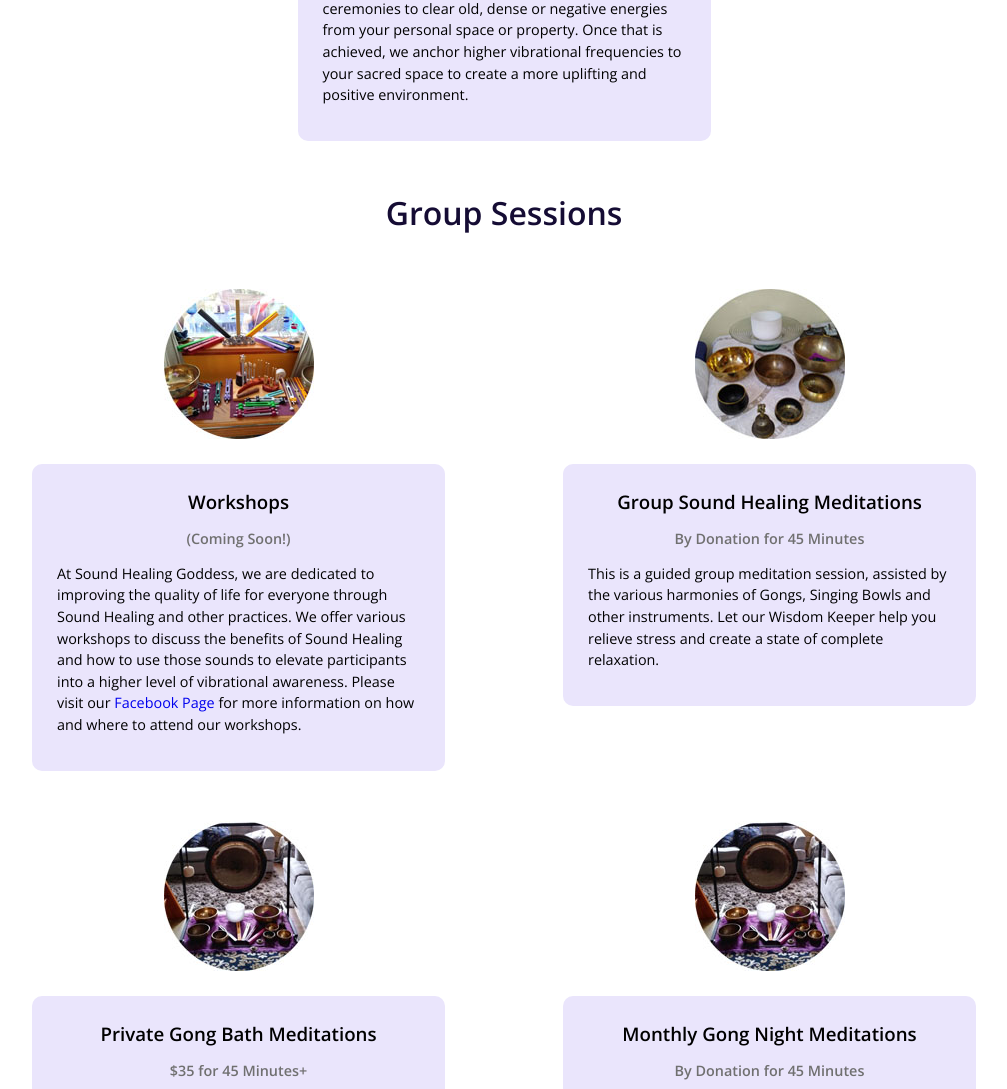
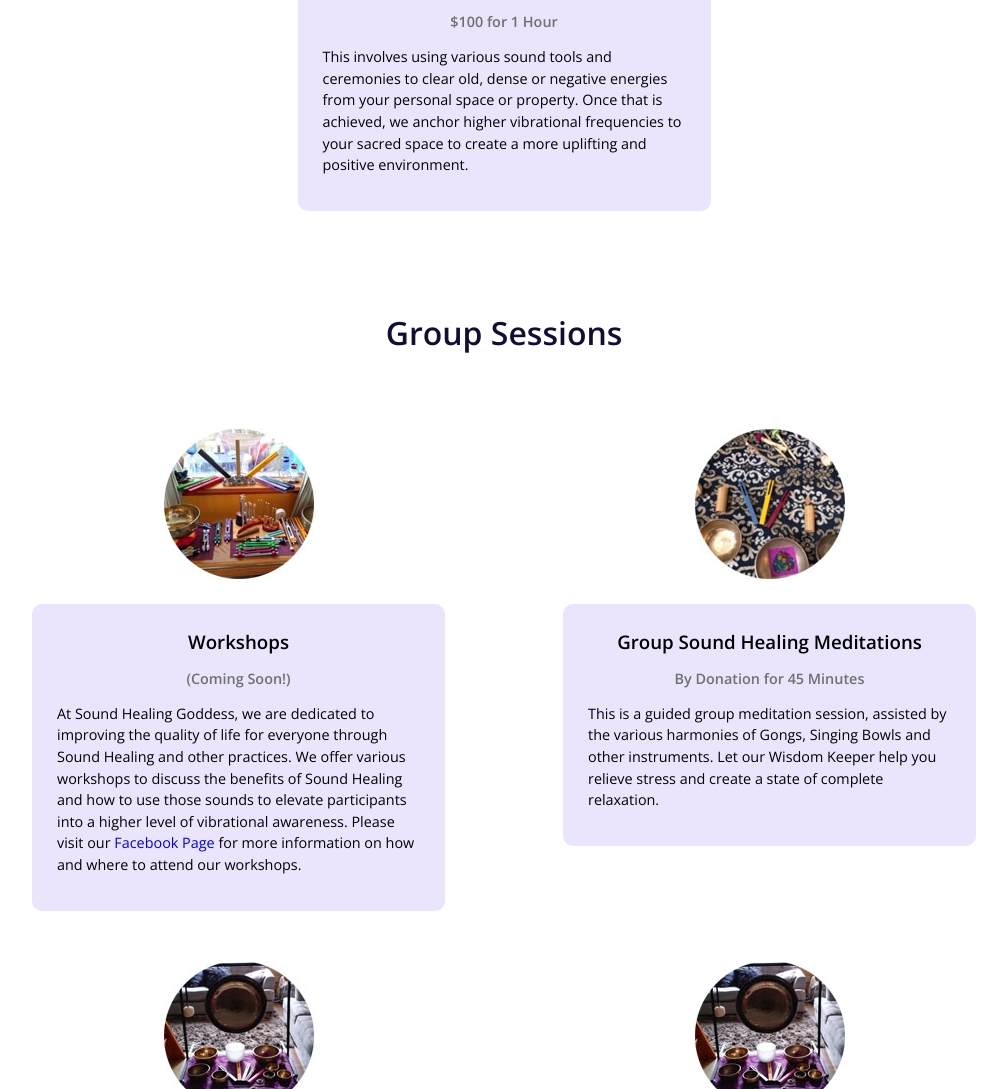
Before and after one commit to eraisuithiel/soundhealinggoddess, a website built with webpack: page src/services.html in a window 1280 px wide. Shown: the part 2325-3414 px from the top of the page, without its empty margins (136-1143 px from the left). Built offline with nearby package versions, Linux system fonts and the light colour scheme.

Commit message:
Minor CSS tweaks and image replace

```diff
--- a/src/sass/styles.scss
+++ b/src/sass/styles.scss
@@ -219,10 +219,11 @@ a:hover {
   padding: 50px;
   display: flex;
   flex-direction: row;
+  margin-bottom: 50px;
 }
 
 article {
-  margin-bottom: 50px;
+  padding-bottom: 50px;
 }
 
 .small-container {
@@ -246,6 +247,7 @@ article {
   width: 100%;
   display: flex;
   flex-direction: column;
+  margin-top: 50px;
 }
 
 .product-container {
@@ -253,7 +255,8 @@ article {
   flex-direction: row;
   flex-wrap: wrap;
   justify-content: space-evenly;
-  margin-top: 30px;
+  margin-top: 50px;
+  margin-bottom: 50px;
 }
 
 .product {
@@ -292,7 +295,7 @@ article {
   font-size: 1em;
   display: flex;
   flex-direction: column;
-  margin: 30px auto 0px auto;
+  margin: 50px auto 0px auto;
   font-family: $main-font;
 }
 
--- a/src/services.html
+++ b/src/services.html
@@ -108,7 +108,7 @@
           </div>
           <div class="product">
             <div class="product-image">
-              <img src="img/singing-bowls.jpg" alt="Sound Meditations">
+              <img src="img/sound-meditations.jpg" alt="Sound Meditations">
             </div>
             <div class="product-text">
               <h3>Group Sound Healing Meditations</h3>
```
